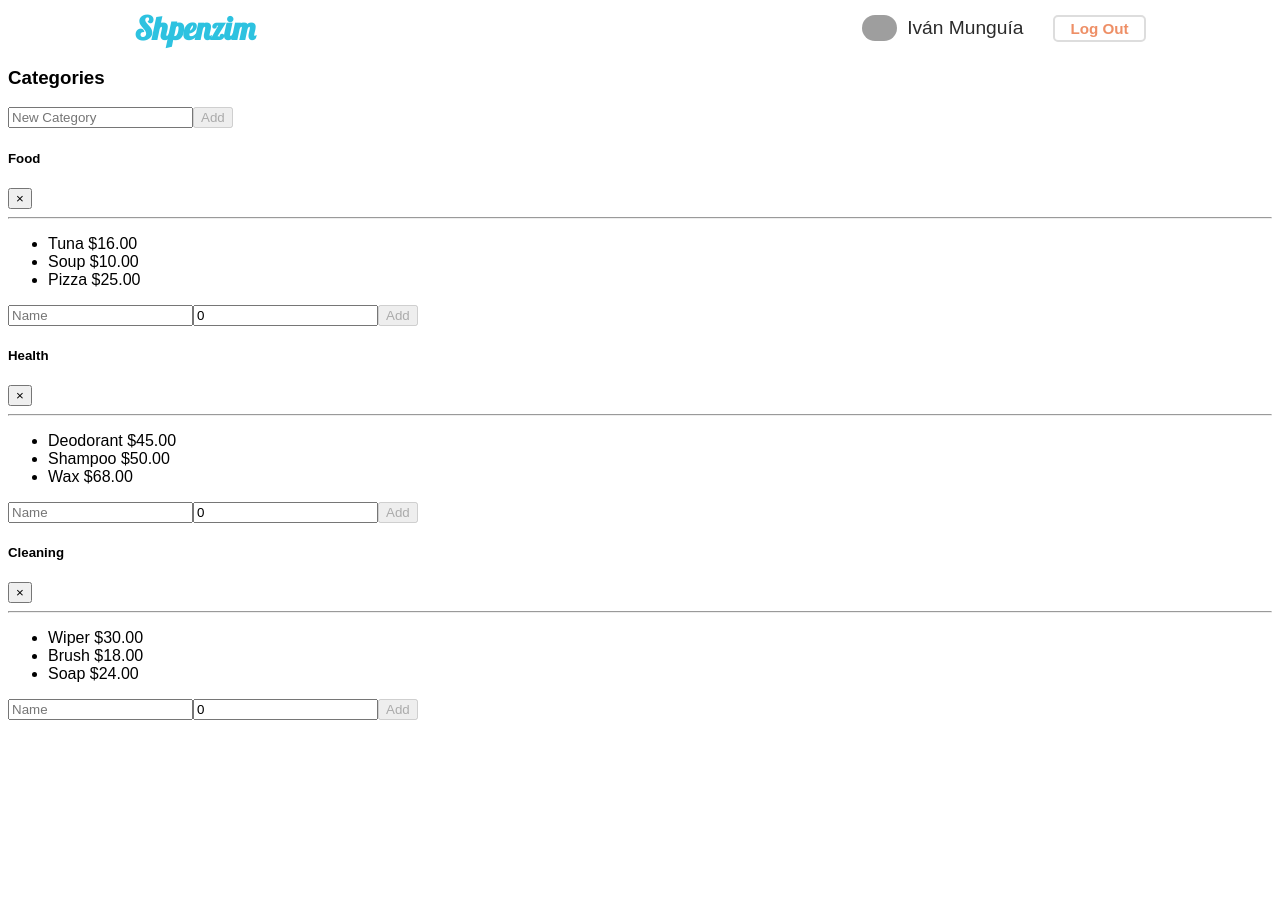
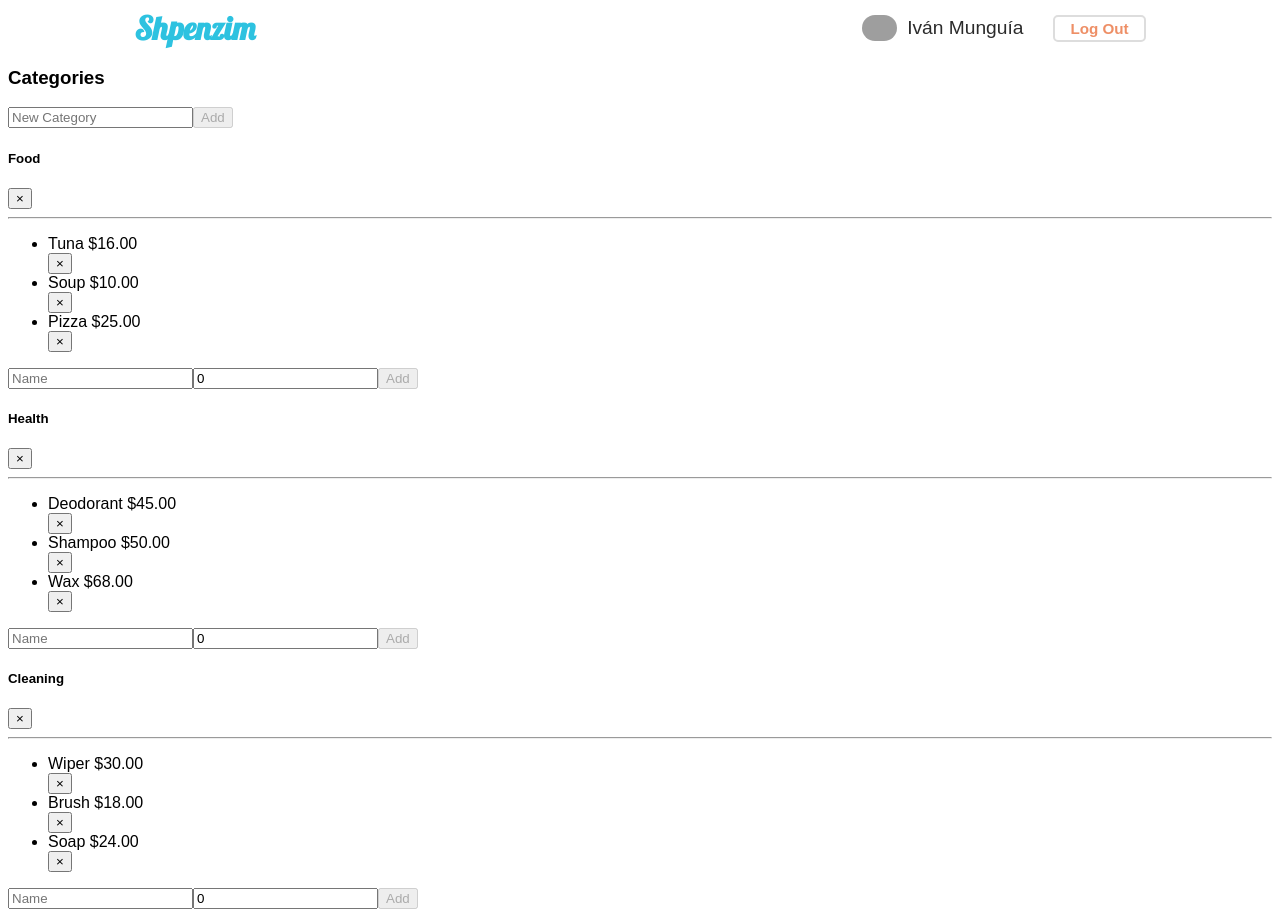
Before and after one commit to warborn/shpenzim, a React app: page / in a window 1280 px wide. Before the commit the page ends 800 px from the top, so only its background shows below. Built offline with nearby package versions, Linux system fonts and the light colour scheme; grey boxes are pictures that could not be loaded; a web font is replaced by a local one.

Commit message:
Allow removing existing products from categories

```diff
--- a/src/App.js
+++ b/src/App.js
@@ -52,6 +52,13 @@ class App extends Component {
     this.setState({ categories });
   }
 
+  removeProduct = (key, productKey) => {
+    const categories = {...this.state.categories};
+    // categories[key].products[productKey] = null; // For firebase
+    delete categories[key].products[productKey];
+    this.setState({ categories });
+  }
+
   render() {
     const { categories } = this.state;
     return (
@@ -65,7 +72,8 @@ class App extends Component {
             addProduct={this.addProduct}
             updateCategory={this.updateCategory}
             updateProduct={this.updateProduct}
-            removeCategory={this.removeCategory} />
+            removeCategory={this.removeCategory}
+            removeProduct={this.removeProduct} />
         </div>
       </div>
     );
--- a/src/components/Categories.js
+++ b/src/components/Categories.js
@@ -15,7 +15,8 @@ class Categories extends Component {
         addProduct={this.props.addProduct}
         updateCategory={this.props.updateCategory}
         updateProduct={this.props.updateProduct}
-        removeCategory={this.props.removeCategory} />
+        removeCategory={this.props.removeCategory}
+        removeProduct={this.props.removeProduct} />
     )
   }
 
--- a/src/components/Category.js
+++ b/src/components/Category.js
@@ -43,6 +43,7 @@ class Category extends Component {
           category={this.props.index}
           index={key}
           updateProduct={this.props.updateProduct} />
+        <button onClick={() => this.props.removeProduct(this.props.index, key)}>&times;</button>
       </li>
     )
   }
```
